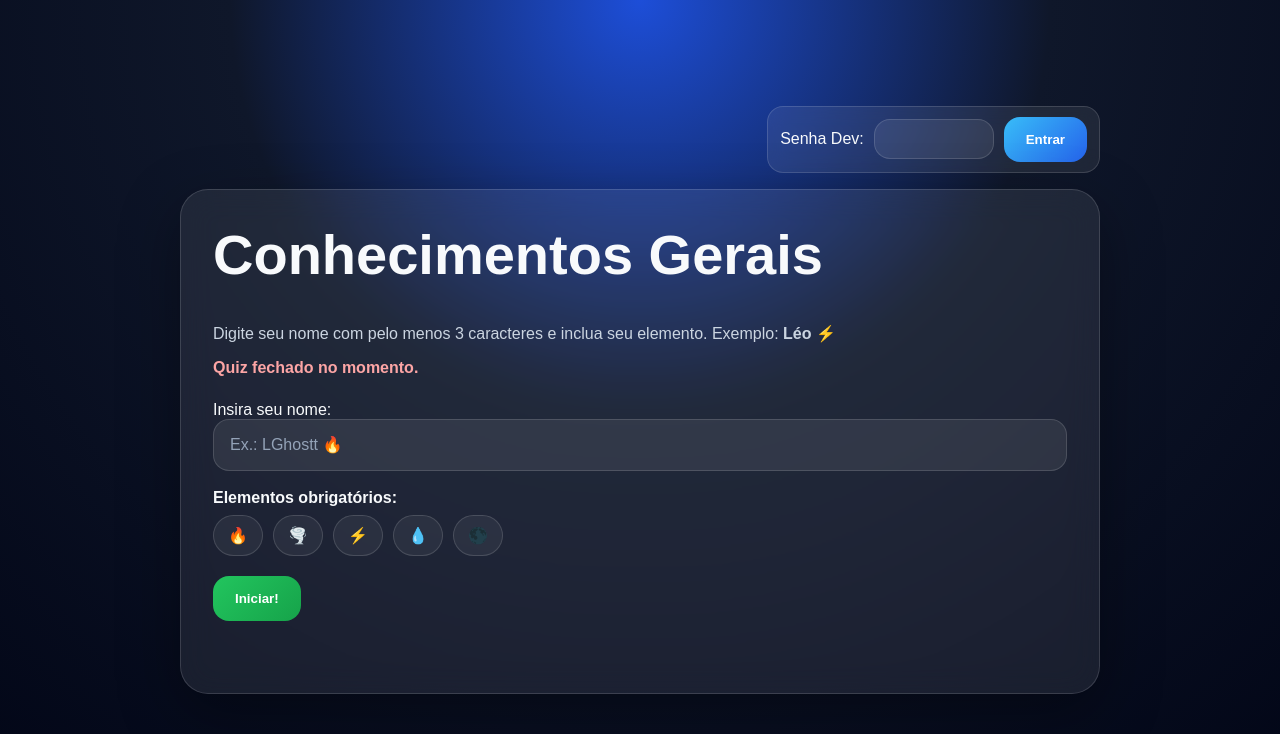
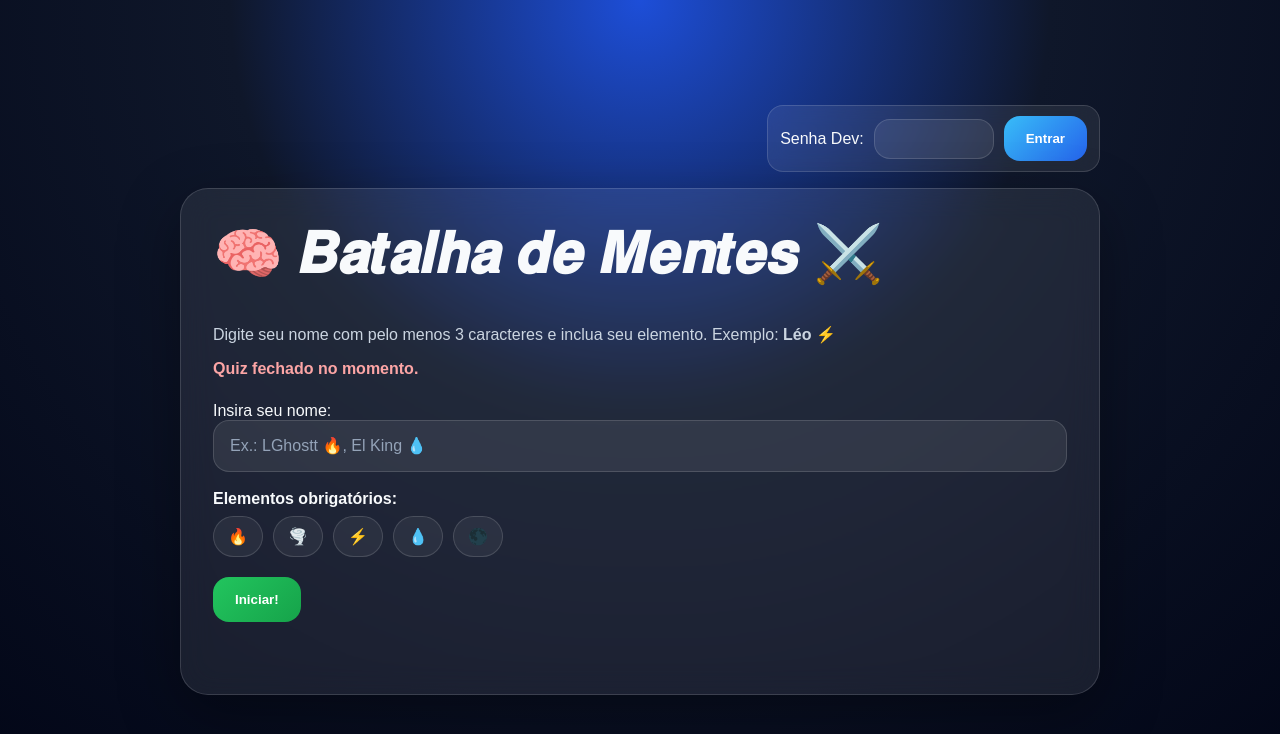
Before and after one commit to AzryonNoctis/quiz_app, a Flask app: page / in a window 1280 px wide. Shown: the top 734 px of the page. Run offline with Flask 3, Linux system fonts and the light colour scheme; data comes from the database, SQL or seed files in the repository.

Commit message:
Update index.html

```diff
--- a/quiz_app/templates/index.html
+++ b/quiz_app/templates/index.html
@@ -3,7 +3,7 @@
 <head>
   <meta charset="UTF-8" />
   <meta name="viewport" content="width=device-width, initial-scale=1.0" />
-  <title>Conhecimentos Gerais</title>
+  <title>🧠 𝑩𝒂𝒕𝒂𝒍𝒉𝒂 𝒅𝒆 𝑴𝒆𝒏𝒕𝒆𝒔 ⚔️</title>
   <style>
     :root {
       --bg1: #0f172a;
@@ -112,13 +112,13 @@
     </div>
 
     <div class="card">
-      <h1>Conhecimentos Gerais</h1>
+      <h1>🧠 𝑩𝒂𝒕𝒂𝒍𝒉𝒂 𝒅𝒆 𝑴𝒆𝒏𝒕𝒆𝒔 ⚔️</h1>
       <p>Digite seu nome com pelo menos 3 caracteres e inclua seu elemento. Exemplo: <strong>Léo ⚡</strong></p>
       <p class="status {{ 'open' if quiz_open else 'closed' }}">{{ 'Quiz aberto para respostas.' if quiz_open else 'Quiz fechado no momento.' }}</p>
 
       <div class="field">
         <label for="name">Insira seu nome:</label>
-        <input id="name" type="text" placeholder="Ex.: LGhostt 🔥" maxlength="40" />
+        <input id="name" type="text" placeholder="Ex.: LGhostt 🔥, El King 💧" maxlength="40" />
       </div>
 
       <div>
```
